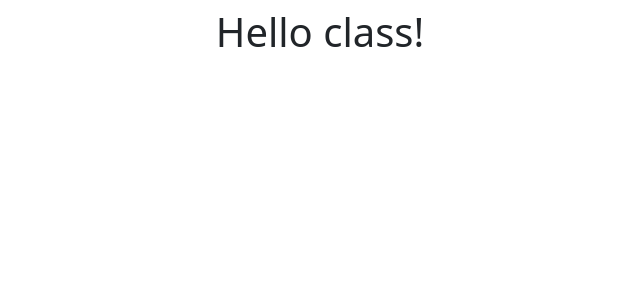
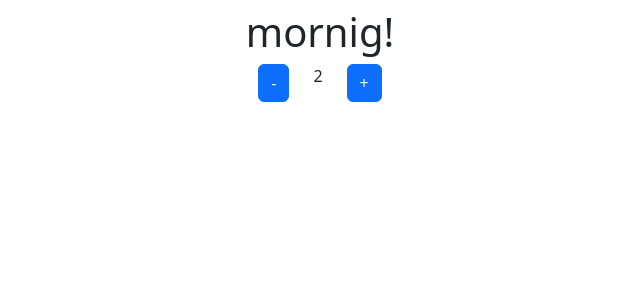
Before and after one commit to turkuai/webtek1-23-b-Finfeny, a React (Create React App) app: page / in a window 1280 px wide. Shown: the top 300 px of the page, without its empty margins (320-960 px from the left). Built offline with nearby package versions, Linux system fonts and the light colour scheme.

Commit message:
tehtävä2

```diff
--- a/src/App.js
+++ b/src/App.js
@@ -1,8 +1,11 @@
 import React from "react";
 import { Col, Container, Row } from "react-bootstrap";
+import Counter from "./components/Counter";
 
 function App() {
-    const message = "Hello class!"
+    const message1 = "Hello class!"
+    const message2 = "mornig!"
+    const showMessage = false
 
     return (
         <>
@@ -10,7 +13,12 @@ function App() {
                 <Container className="text-center py-2">
                     <Row>
                         <Col>
-                            <h1>{message}</h1>
+                            <h1>{showMessage ? message1 : message2}</h1>
+                        </Col>
+                    </Row>
+                    <Row>
+                        <Col>
+                            <Counter count={2}/>
                         </Col>
                     </Row>
                 </Container>
--- /dev/null
+++ b/src/components/Counter.js
@@ -0,0 +1,24 @@
+import React from "react";
+import { Button, Col, Container, Row } from "react-bootstrap";
+
+function Counter(property, muutos) {
+    return (
+        <div>
+            <Container>
+                <Row className="justify-content-md-center">
+                    <Col md="auto">
+                        <Button>-</Button>
+                    </Col>
+                    <Col id="row1" md="auto">
+                        {property.count}
+                    </Col>
+                    <Col md="auto">
+                        <Button>+</Button>
+                    </Col>
+                </Row>
+            </Container>
+        </div>
+    )
+}
+
+export default Counter;
```
